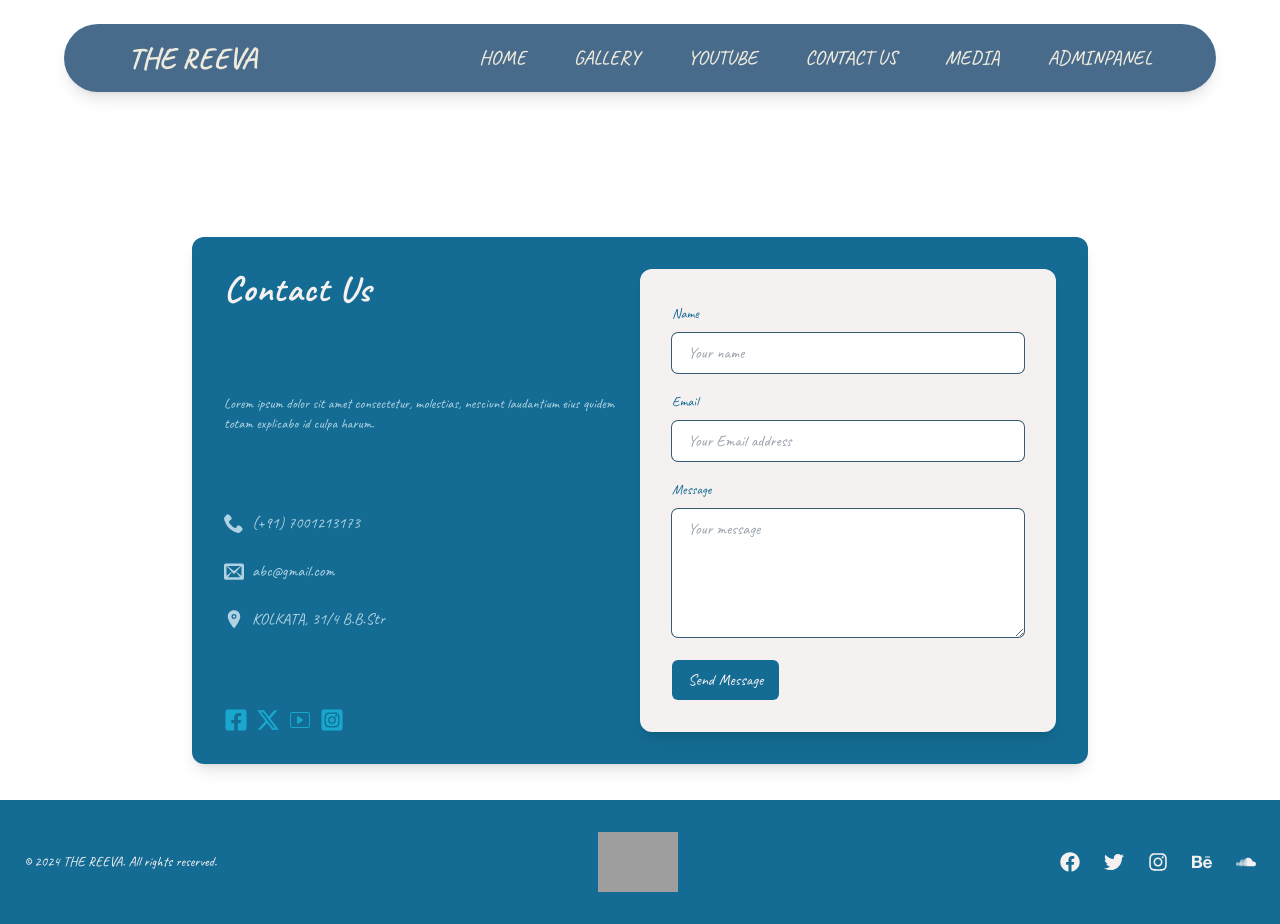
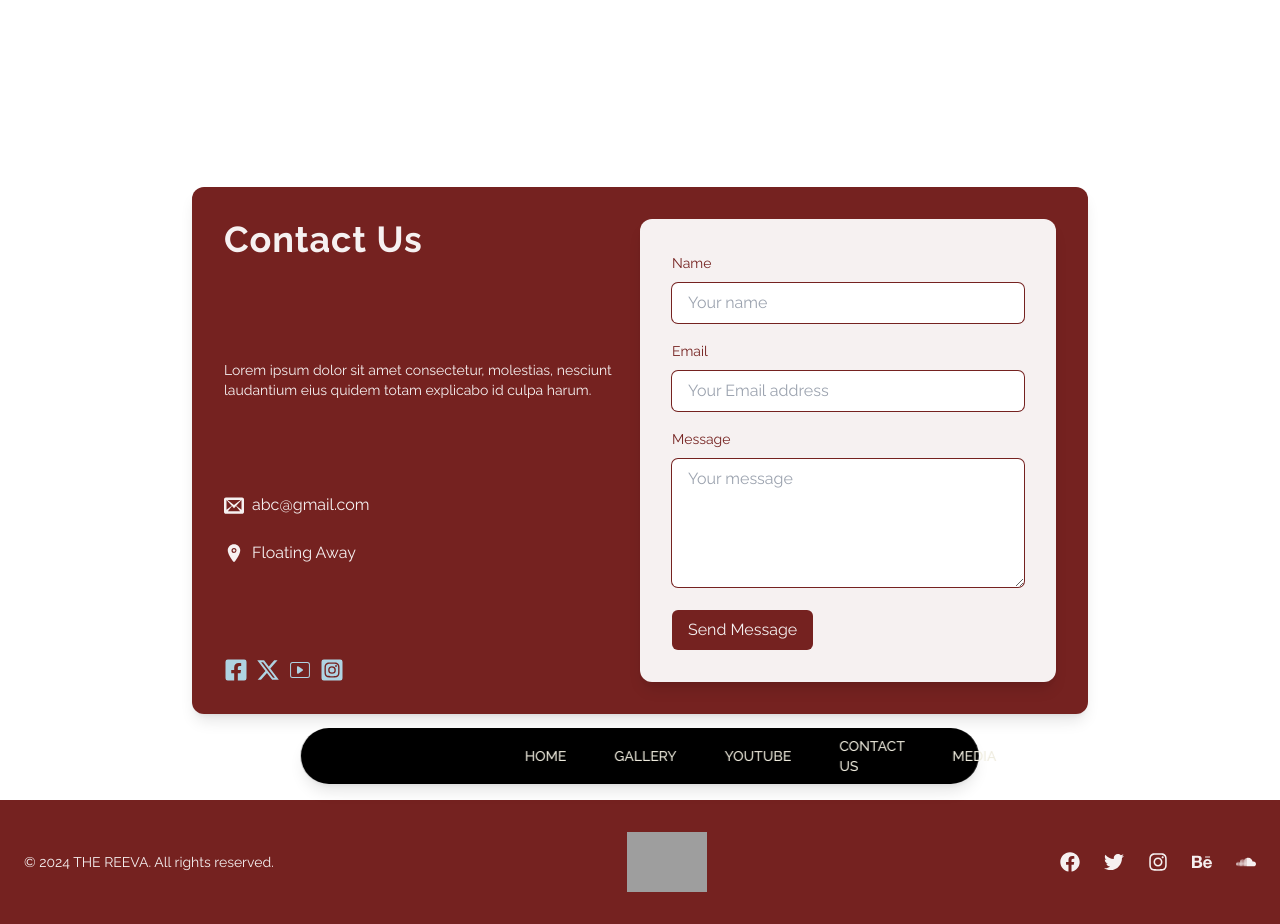
Before and after one commit to etideas/reeva, a React (Vite) app in the folder Frontend/: page /contact in a window 1280 px wide. Built offline with nearby package versions, Linux system fonts and the light colour scheme; grey boxes are pictures that could not be loaded.

Commit message:
Design update

```diff
--- a/Frontend/src/App.jsx
+++ b/Frontend/src/App.jsx
@@ -2,7 +2,7 @@ import { useState } from "react";
 import { BrowserRouter as Router, Route, Switch } from "react-router-dom";
 import "./App.css";
 import Navbar from "./components/Navbar";
-import Motion from "./components/Motion";
+import Motion from "./components/Motion2";
 import GalleryPage from "./components/GalleryPage";
 import Contact from "./components/Contact";
 import Footer from "./components/Footer";
--- /dev/null
+++ b/Frontend/src/components/Card.jsx
@@ -0,0 +1,56 @@
+import React, { useState } from "react";
+
+const Card = ({
+  imgSrc,
+  altText,
+  title,
+  description,
+  views,
+  likes,
+  price,
+  priceInfo,
+  reverse,
+}) => {
+  // State to manage whether the description is expanded or not
+  const [isExpanded, setIsExpanded] = useState(false);
+
+  // Function to toggle the expansion of the text
+  const toggleDescription = () => {
+    setIsExpanded(!isExpanded);
+  };
+
+  return (
+    <section className="py-12 px-20 bg-white">
+      <div
+        className={`flex flex-col ${
+          reverse ? "md:flex-row-reverse" : "md:flex-row"
+        } items-center gap-8`}
+      >
+        <div className="w-full md:w-1/2">
+          <img
+            src={imgSrc}
+            alt={altText}
+            className="rounded-lg shadow-lg"
+          />
+        </div>
+        <div className="w-full md:w-1/2 text-center md:text-left">
+          <h2 className="text-4xl font-bold mb-4">{title}</h2>
+
+          {/* Conditionally render the description based on isExpanded state */}
+          <p className="text-xl mb-6">
+            {isExpanded ? description : `${description.substring(0, 100)}...`}
+          </p>
+
+          <button
+            onClick={toggleDescription}
+            className="px-4 py-2 bg-[#752220] text-white rounded-lg"
+          >
+            {isExpanded ? "Read Less" : "Read More"}
+          </button>
+        </div>
+      </div>
+    </section>
+  );
+};
+
+export default Card;
--- a/Frontend/src/components/Contact.jsx
+++ b/Frontend/src/components/Contact.jsx
@@ -8,15 +8,8 @@ import { CiYoutube } from "react-icons/ci";
 const Contact = () => {
   return (
     <>
-      {/* <div
-        className="antialiased bg-cover bg-center min-h-screen"
-        style={{
-          backgroundImage:
-            "url('images/grunge-paper-background_1048-10026.png')",
-        }}
-      > */}
       <div className="flex w-full min-h-screen justify-center items-center relative">
-        <div className="flex flex-col md:flex-row bg-[#146C94] w-full max-w-4xl p-8 rounded-xl shadow-lg text-[#F6F1F1] mt-[200px] relative z-10">
+        <div className="flex flex-col md:flex-row bg-[#752220] w-full max-w-4xl p-8 rounded-xl shadow-lg text-[#F6F1F1] mt-[100px] relative z-10">
           {/* Contact Details Section */}
           <div className="flex flex-col space-y-8 justify-between md:w-1/2">
             <div>
@@ -24,44 +17,40 @@ const Contact = () => {
                 Contact Us
               </h1>
             </div>
-            <div className="text-[#AFD3E2] pt-2 text-sm">
+            <div className="text-[#F6F1F1] pt-2 text-sm">
               Lorem ipsum dolor sit amet consectetur, molestias, nesciunt
               laudantium eius quidem totam explicabo id culpa harum.
             </div>
             <div className="flex flex-col space-y-6">
               <div className="inline-flex items-center space-x-2">
-                <ImPhone className="text-[#AFD3E2] text-xl" />
-                <span className="text-[#AFD3E2]"> (+91) 7001213173</span>
+                <ImEnvelop className="text-[#F6F1F1] text-xl" />
+                <span className="text-[#F6F1F1]">abc@gmail.com</span>
               </div>
               <div className="inline-flex items-center space-x-2">
-                <ImEnvelop className="text-[#AFD3E2] text-xl" />
-                <span className="text-[#AFD3E2]">abc@gmail.com</span>
-              </div>
-              <div className="inline-flex items-center space-x-2">
-                <IoLocation className="text-[#AFD3E2] text-xl" />
-                <span className="text-[#AFD3E2]">KOLKATA, 31/4 B.B.Str</span>
+                <IoLocation className="text-[#F6F1F1] text-xl" />
+                <span className="text-[#F6F1F1]">Floating Away</span>
               </div>
             </div>
 
             {/* Social Media Links */}
             <div className="inline-flex items-center space-x-2">
               <a href="#">
-                <FaFacebookSquare className="text-2xl text-[#19A7CE] hover:text-[#AFD3E2] transition duration-200" />
+                <FaFacebookSquare className="text-2xl text-[#AFD3E2] hover:text-[#F6F1F1] transition duration-200" />
               </a>
               <a href="#">
-                <FaXTwitter className="text-2xl text-[#19A7CE] hover:text-[#AFD3E2] transition duration-200" />
+                <FaXTwitter className="text-2xl text-[#AFD3E2] hover:text-[#F6F1F1] transition duration-200" />
               </a>
               <a href="#">
-                <CiYoutube className="text-2xl text-[#19A7CE] hover:text-[#AFD3E2] transition duration-200" />
+                <CiYoutube className="text-2xl text-[#AFD3E2] hover:text-[#F6F1F1] transition duration-200" />
               </a>
               <a href="#">
-                <FaInstagramSquare className="text-2xl text-[#19A7CE] hover:text-[#AFD3E2] transition duration-200" />
+                <FaInstagramSquare className="text-2xl text-[#AFD3E2] hover:text-[#F6F1F1] transition duration-200" />
               </a>
             </div>
           </div>
 
           {/* Form Section */}
-          <div className="bg-[#F6F1F1] shadow-lg rounded-xl p-8 text-[#146C94] md:w-1/2">
+          <div className="bg-[#F6F1F1] shadow-lg rounded-xl p-8 text-[#752220] md:w-1/2">
             <form
               action=""
               className="flex flex-col space-y-4"
@@ -77,7 +66,7 @@ const Contact = () => {
                   type="text"
                   id="name"
                   placeholder="Your name"
-                  className="ring ring-1 ring-[#355E75] w-full rounded-md px-4 py-2 outline-none focus:ring-2 focus:ring-[#19A7CE] mt-2"
+                  className="ring ring-1 ring-[#752220] w-full rounded-md px-4 py-2 outline-none focus:ring-2 focus:ring-[#752220] mt-2"
                 />
               </div>
 
@@ -92,7 +81,7 @@ const Contact = () => {
                   type="email"
                   id="email"
                   placeholder="Your Email address"
-                  className="ring ring-1 ring-[#355E75] w-full rounded-md px-4 py-2 outline-none focus:ring-2 focus:ring-[#19A7CE] mt-2"
+                  className="ring ring-1 ring-[#752220] w-full rounded-md px-4 py-2 outline-none focus:ring-2 focus:ring-[#752220] mt-2"
                 />
               </div>
 
@@ -106,14 +95,14 @@ const Contact = () => {
                 <textarea
                   id="message"
                   placeholder="Your message"
-                  className="ring ring-1 ring-[#355E75] w-full rounded-md px-4 py-2 outline-none focus:ring-2 focus:ring-[#19A7CE] mt-2 h-32"
+                  className="ring ring-1 ring-[#752220] w-full rounded-md px-4 py-2 outline-none focus:ring-2 focus:ring-[#752220] mt-2 h-32"
                 />
               </div>
 
               <div>
                 <button
                   type="submit"
-                  className="bg-[#146C94] text-[#F6F1F1] rounded-md px-4 py-2 hover:bg-[#19A7CE] transition duration-200"
+                  className="bg-[#752220] text-[#F6F1F1] rounded-md px-4 py-2 hover:bg-[#AFD3E2] transition duration-200"
                 >
                   Send Message
                 </button>
@@ -122,7 +111,6 @@ const Contact = () => {
           </div>
         </div>
       </div>
-      {/* </div> */}
     </>
   );
 };
--- a/Frontend/src/components/Footer.jsx
+++ b/Frontend/src/components/Footer.jsx
@@ -9,7 +9,7 @@ import {
 
 const Footer = () => {
   return (
-    <footer className="bg-[#146C94] text-[#F6F1F1] py-8">
+    <footer className="bg-[#752220] text-[#F6F1F1] py-8">
       <div className="container mx-auto px-6 flex flex-col md:flex-row justify-between items-center text-center md:text-left">
         {/* Left Section: Copyright */}
         <div className="mb-4 md:mb-0 text-sm">
--- a/Frontend/src/components/Navbar.jsx
+++ b/Frontend/src/components/Navbar.jsx
@@ -1,20 +1,52 @@
-import React, { useState } from "react";
+import React, { useState, useEffect } from "react";
 import { Link } from "react-router-dom";
-// import "./index.css"; // Assuming you have the global styles in this file
+import logo from "../assets/logo.png";
 
 const Navbar = () => {
   const [isOpen, setIsOpen] = useState(false);
+  const [isVisible, setIsVisible] = useState(true);
+  const [lastScrollY, setLastScrollY] = useState(0);
+
+  // Function to handle scroll
+  const handleScroll = () => {
+    if (window.scrollY > lastScrollY) {
+      // If user is scrolling down, hide the navbar
+      setIsVisible(false);
+    } else {
+      // If user is scrolling up, show the navbar
+      setIsVisible(true);
+    }
+    setLastScrollY(window.scrollY);
+  };
+
+  useEffect(() => {
+    // Add scroll event listener
+    window.addEventListener("scroll", handleScroll);
+
+    // Cleanup function to remove the event listener when the component unmounts
+    return () => {
+      window.removeEventListener("scroll", handleScroll);
+    };
+  }, [lastScrollY]);
 
   return (
-    <nav className="fixed top-6 left-1/2 transform -translate-x-1/2 z-50 w-[90%] max-w-6xl font-caveat">
+    <nav
+      className={`fixed bottom-4 left-1/2 transform -translate-x-1/2 z-50 w-[53%] max-w-6xl text-[#EEEBDD] text-sm transition-transform duration-500 ${
+        isVisible ? "translate-y-0" : "translate-y-24"
+      }`}
+    >
       {/* Main Container */}
-      <div className="bg-[#486b8c] text-[#EEEBDD] rounded-full shadow-lg py-4 px-10 md:px-16 flex items-center justify-between backdrop-blur-lg">
+      <div className="bg-black rounded-full shadow-lg py-2 px-8 flex items-center gap-48 backdrop-blur-lg">
         {/* Logo */}
         <Link
           to="/"
           className="text-xl md:text-3xl font-bold uppercase hover:text-[#AFD3E2] transition duration-300"
         >
-          The Reeva
+          <img
+            src={logo}
+            alt="Logo"
+            className="h-12 md:h-10 rounded-full"
+          />
         </Link>
 
         {/* Toggle Button (for small screens) */}
@@ -32,7 +64,7 @@ const Navbar = () => {
             isOpen ? "flex" : "hidden"
           } md:flex`}
         >
-          <ul className="flex flex-col md:flex-row md:space-x-12 items-center text-lg md:text-xl uppercase font-medium">
+          <ul className="flex flex-col md:flex-row md:space-x-12 items-center md:text-sm uppercase font-medium">
             <li>
               <Link
                 to="/"
@@ -73,14 +105,6 @@ const Navbar = () => {
                 Media
               </Link>
             </li>
-            <li>
-              <Link
-                to="/adminlogin"
-                className="py-2 md:py-0 text-[#EEEBDD] hover:text-[#AFD3E2] transition duration-300"
-              >
-                AdminPanel
-              </Link>
-            </li>
           </ul>
         </div>
       </div>
--- a/Frontend/src/index.css
+++ b/Frontend/src/index.css
@@ -1,3 +1,9 @@
+@import url("https://fonts.googleapis.com/css2?family=Raleway:ital,wght@0,100..900;1,100..900&display=swap");
+
 @tailwind base;
 @tailwind components;
 @tailwind utilities;
+
+* {
+  font-family: "Raleway", sans-serif;
+}
```
Also changed, not shown: Frontend/src/components/GalleryPage.jsx (+17 -8 lines), Frontend/src/components/MediaCoverage.jsx (+5 -5 lines), Frontend/src/components/Motion.jsx (+25 -6 lines), Frontend/src/components/Motion2.jsx (added, +83 -0 lines), Frontend/src/components/Youtube.jsx (+9 -9 lines), Frontend/src/assets/logo.png (added), 1 other file (tests, documents, lock files or other folders).
